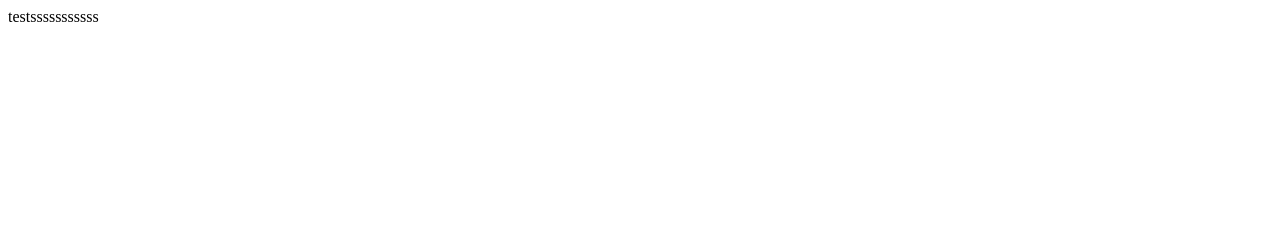
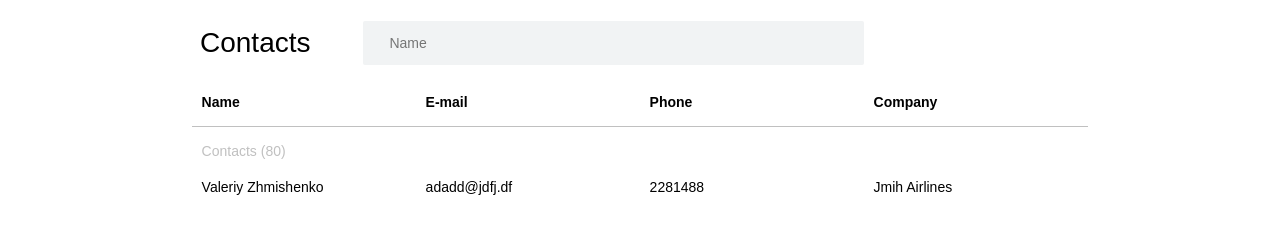
Before and after one commit to inu255/sibers-test, a website: page index.html in a window 1280 px wide. Drawn offline with Linux system fonts and the light colour scheme; no server answers.

Commit message:
Вёрстка

```diff
--- a/index.html
+++ b/index.html
@@ -6,9 +6,45 @@
   <meta http-equiv="X-UA-Compatible" content="ie=edge">
   <title>Document</title>
   <link rel="stylesheet" href="css/main.min.css">
+  <link rel="stylesheet" href="css/header.min.css">
+  <link rel="stylesheet" href="css/contacts.min.css">
 </head>
 <body>
-  testsssssssssss
+  <!-- компания.название??
+  имейл
+  имя
+  телефон
+  сайт? -->
+  <header class="header">
+    <h1 class="header__title">Contacts</h1>
+    <input type="text" class="header__search" placeholder="Name">
+  </header>
+
+  <main class="contacts">
+    <div class="contacts__heading heading">
+      <div class="heading__item">
+        Name
+      </div>
+      <div class="heading__item">
+        E-mail
+      </div>
+      <div class="heading__item">
+        Phone
+      </div>
+      <div class="heading__item">
+        Company
+      </div>
+    </div>
+    <div class="contacts__counter counter">Contacts (80)</div>
+    <div class="contacts__list list" id="dynamicList">
+      <div class="list__item item">
+        <div class="item__name">Valeriy Zhmishenko</div>
+        <div class="item__email">adadd@jdfj.df</div>
+        <div class="item__phone">2281488</div>
+        <div class="item__company">Jmih Airlines</div>
+      </div>
+    </div>
+  </main>
   <script src="index.js"></script>
 </body>
 </html>
--- a/index.js
+++ b/index.js
@@ -1,7 +1,40 @@
 fetch('http://demo.sibers.com/users')
-  // Загружаем данные в формате json
   .then(response => response.json())
-  // Делаем запрос к GitHub
   .then(json => {
-    console.log(json)
+    console.log(json);
+    for (let i = 0; i < json.length; i++) {
+      localStorage.setItem('User' + i, json[i]);
+    }
+    console.log(localStorage.getItem('User7'))
+
+    let dynamicList = document.querySelector('#dynamicList');
+
+    for (let j = 0; j < localStorage.length; j++) {
+      let currentUser = localStorage.getItem('User' + j);
+      console.log(currentUser);
+      let listItem = document.createElement('div'),
+          itemName = document.createElement('div'),
+          itemEmail = document.createElement('div'),
+          itemPhone = document.createElement('div'),
+          itemCompany = document.createElement('div');
+      listItem.classList.add('list__item', 'item');
+      itemName.classList.add('item__name');
+      itemEmail.classList.add('item__email');
+      itemPhone.classList.add('item__phone');
+      itemCompany.classList.add('item__company');
+
+      itemName.innerHTML = currentUser.name;
+      itemEmail.innerHTML = currentUser.email;
+      itemPhone.innerHTML = currentUser.phone;
+      // itemCompany.innerHTML = currentUser.company.name;
+      itemCompany.innerHTML = 'sas';
+
+
+      listItem.appendChild(itemName);
+      listItem.appendChild(itemEmail);
+      listItem.appendChild(itemPhone);
+      listItem.appendChild(itemCompany);
+
+      dynamicList.appendChild(listItem);
+    }
   })
--- /dev/null
+++ b/scss/contacts.scss
@@ -0,0 +1,94 @@
+$marginX: .6rem;
+@mixin hide-on-mobile {
+	@media screen and (max-width: 420px) {
+		display: none
+	}
+}
+
+@mixin align-head {
+	flex-basis: 25%;
+	padding: 1rem $marginX;
+
+	// &:nth-child(2) {
+	// 	text-align: center;
+	// }
+	//
+	// &:nth-child(3) {
+	// 	text-align: center;
+	// }
+}
+
+@mixin align-list {
+	flex-basis: 25%;
+	padding: 1rem $marginX;
+	text-align: left;
+}
+
+.contacts {
+	&__heading {
+		border-bottom: 1px solid silver;
+	}
+
+	&__list {
+
+	}
+	&__counter {
+    padding: 1rem $marginX .3rem $marginX;
+  }
+
+}
+
+.heading {
+	display: flex;
+	justify-content: space-between;
+	font-weight: bold;
+
+	&__item {
+		@include align-head;
+
+	}
+	@include hide-on-mobile;
+}
+
+.counter {
+  width: 100%;
+  color: silver;
+  font-weight: 500;
+}
+
+.list {
+
+	&__item {
+
+
+	}
+
+}
+
+.item {
+	display: flex;
+	justify-content: space-between;
+
+	&__name {
+		@include align-head;
+		@media screen and (max-width: 420px) {
+			flex-basis: 100%;
+		}
+	}
+
+	&__email {
+		@include align-head;
+		@include hide-on-mobile;
+	}
+
+	&__phone {
+		@include align-head;
+		@include hide-on-mobile;
+	}
+
+	&__company {
+		@include align-head;
+		@include hide-on-mobile;
+	}
+
+}
--- /dev/null
+++ b/scss/header.scss
@@ -0,0 +1,36 @@
+$marginX: .5rem;
+.header {
+  display: flex;
+  justify-content: space-between;
+  align-items: center;
+  flex-wrap: wrap;
+  @media screen and (max-width: 420px) {
+    flex-direction: column;
+    align-items: initial;
+  }
+	&__title {
+    font-weight: 500;
+    padding-left: $marginX;
+    @media screen and (max-width: 420px) {
+      font-size: 25px;
+      margin: .5em 0;
+    }
+	}
+}
+
+.header__search {
+  border: none;
+  margin-right: 25%;
+  background: #f1f3f4;
+  font-size: 1em;
+  padding: 1em 1.9em;
+  border-radius: 2px;
+  width: 50%;
+  @media screen and (max-width: 420px) {
+    margin-right: 0;
+    background: white;
+    border-bottom: 1px solid silver;
+    width: auto;
+    padding: 1em $marginX;
+  }
+}
--- a/scss/main.scss
+++ b/scss/main.scss
@@ -1,3 +1,11 @@
 body {
-
+  font-family: 'Arial', sans-serif;
+  // box-sizing: border-box;
+  height: 100vh;
+  margin-left: 15%;
+  margin-right: 15%;
+  font-size: 14px;
+  @media screen and (max-width: 420px) {
+    margin: 8px;
+  }
 }
```
Also changed, not shown: css/contacts.min.css (added), css/header.min.css (added), css/main.min.css, 3 other files.
